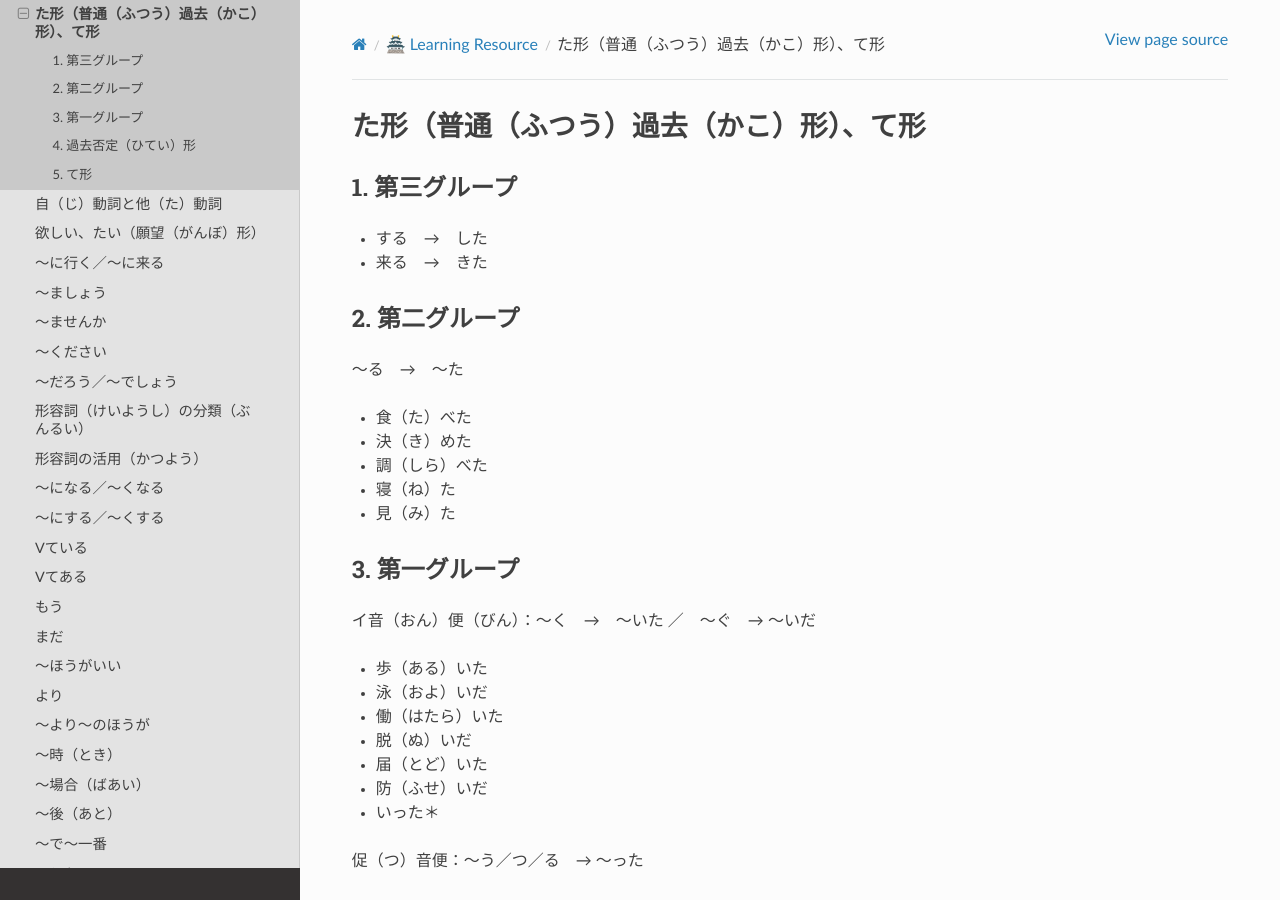
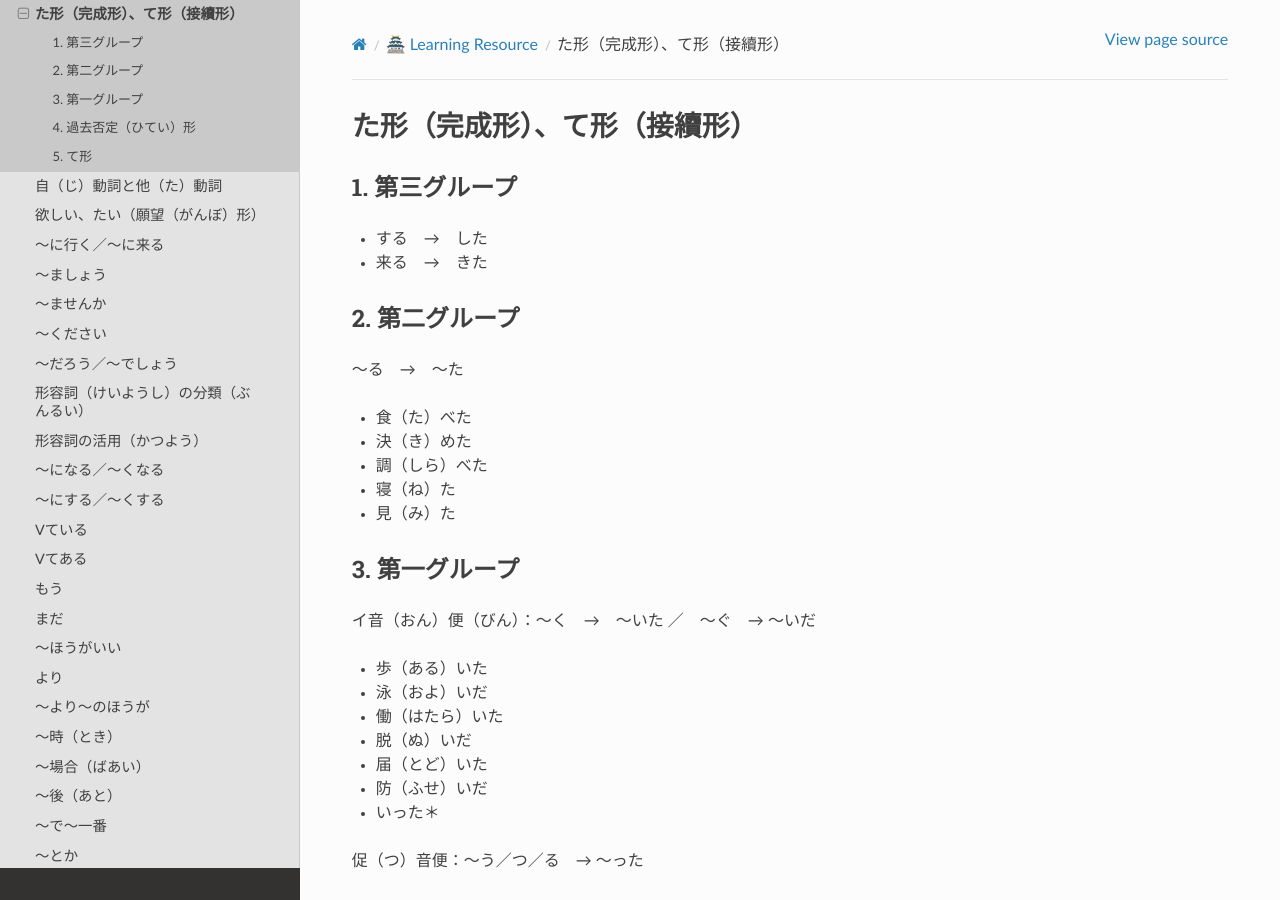
Before and after one commit to Serene-Field/sphinx-transit, a Sphinx documentation site: the page built from docs/Jap/N5/tade.md, in a window 1280 px wide and 900 px high. Built offline with Sphinx 7.4.7 and the Read the Docs theme 2.0.0, drawn with Linux system fonts in a browser that asks for light colours; pages that are not in the unit, such as notebooks, are missing from menus.

Commit message:
Fix: misleading title

```diff
--- a/docs/Jap/N5/tade.md
+++ b/docs/Jap/N5/tade.md
@@ -1,4 +1,4 @@
-# た形（普通（ふつう）過去（かこ）形）、て形
+# た形（完成形）、て形（接續形）
 
 ## 1. 第三グループ
 
```
